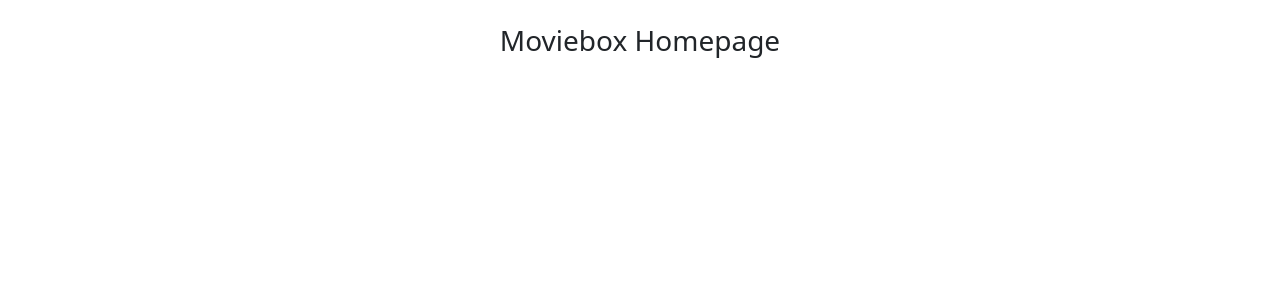
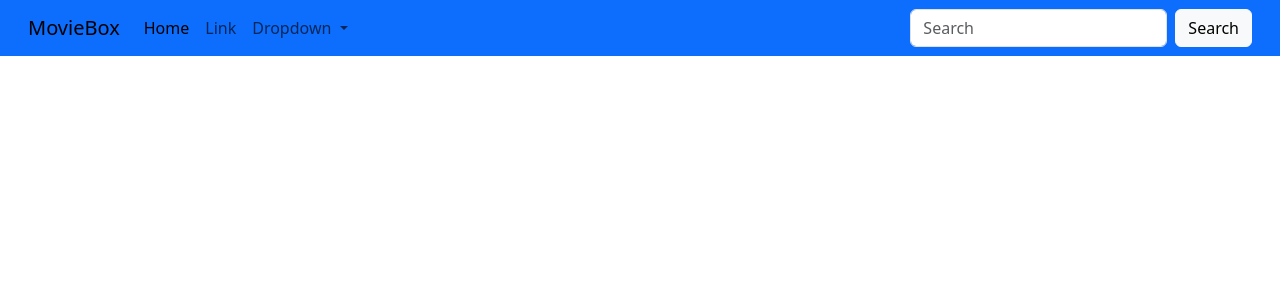
Before and after one commit to akinpinkman/moviebox, an Angular app: page / in a window 1280 px wide. Shown: the top 300 px of the page. Built offline with nearby package versions, Linux system fonts and the light colour scheme.

Commit message:
Update homepage layout and add navbar component

```diff
--- /dev/null
+++ b/src/app/components/movie-list/movie-item/movie-item.component.html
@@ -0,0 +1 @@
+<p>movie-item works!</p>
--- /dev/null
+++ b/src/app/components/navbar/navbar.component.html
@@ -0,0 +1,55 @@
+<div class="w-100">
+  <nav class="navbar bg-primary navbar-expand-lg px-3">
+    <div class="container-fluid">
+      <a class="navbar-brand" href="#">MovieBox</a>
+      <button
+        class="navbar-toggler"
+        type="button"
+        data-bs-toggle="collapse"
+        data-bs-target="#navbarSupportedContent"
+        aria-controls="navbarSupportedContent"
+        aria-expanded="false"
+        aria-label="Toggle navigation"
+      >
+        <span class="navbar-toggler-icon"></span>
+      </button>
+      <div class="collapse navbar-collapse" id="navbarSupportedContent">
+        <ul class="navbar-nav me-auto mb-2 mb-lg-0">
+          <li class="nav-item">
+            <a class="nav-link active" aria-current="page" href="#">Home</a>
+          </li>
+          <li class="nav-item">
+            <a class="nav-link" href="#">Link</a>
+          </li>
+
+          <li class="nav-item dropdown">
+            <a
+              class="nav-link dropdown-toggle"
+              href="#"
+              role="button"
+              data-bs-toggle="dropdown"
+              aria-expanded="false"
+            >
+              Dropdown
+            </a>
+            <ul class="dropdown-menu">
+              <li><a class="dropdown-item" href="#">Action</a></li>
+              <li><a class="dropdown-item" href="#">Another action</a></li>
+              <li><hr class="dropdown-divider" /></li>
+              <li><a class="dropdown-item" href="#">Something else here</a></li>
+            </ul>
+          </li>
+        </ul>
+        <form class="d-flex" role="search">
+          <input
+            class="form-control me-2"
+            type="search"
+            placeholder="Search"
+            aria-label="Search"
+          />
+          <button class="btn btn-light" type="submit">Search</button>
+        </form>
+      </div>
+    </div>
+  </nav>
+</div>
--- a/src/app/home/home.component.html
+++ b/src/app/home/home.component.html
@@ -1,3 +1,3 @@
-<div class="container pt-4">
-  <h3 class="text-center">Moviebox Homepage</h3>
+<div class="container-2xl">
+  <app-navbar></app-navbar>
 </div>
```
Also changed, not shown: src/app/components/movie-list/movie-item/movie-item.component.ts (added, +12 -0 lines), src/app/components/movie-list/movie-list.component.html (added, +7 -0 lines), src/app/components/movie-list/movie-list.component.ts (added, +12 -0 lines), src/app/components/navbar/navbar.component.ts (added, +12 -0 lines), src/app/home/home.component.ts (+4 -5 lines), src/app/components/movie-list/movie-item/movie-item.component.css (added), src/app/components/movie-list/movie-list.component.css (added), src/app/components/navbar/navbar.component.css (added).
